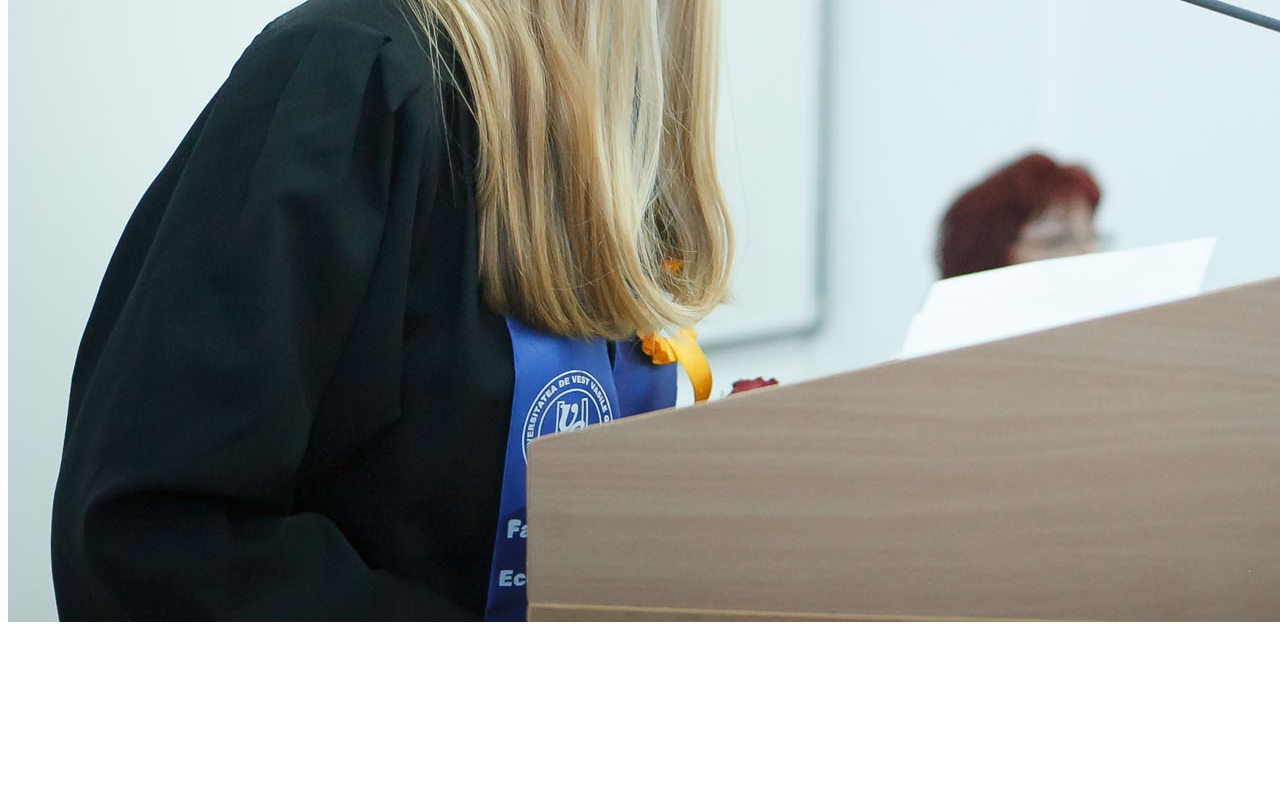
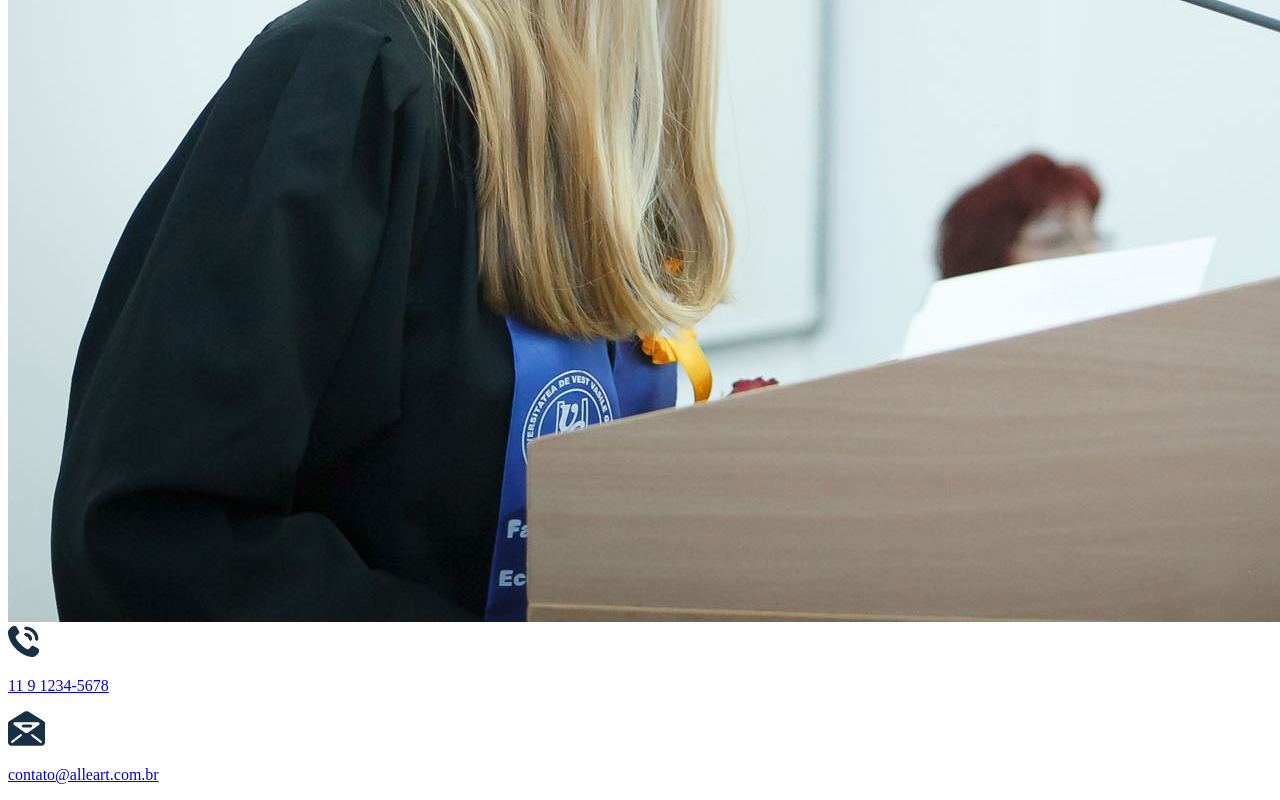
Before and after one commit to fajsx/html-css_allestudioproject, a plain HTML site: page index.html in a window 1280 px wide. Shown: the part 8542-9342 px from the top of the page. Before the commit the page ends 9176 px from the top, so only its background shows below. Drawn offline with Linux system fonts and the light colour scheme.

Commit message:
section Contato

```diff
--- a/index.html
+++ b/index.html
@@ -80,6 +80,18 @@
         <img src="imagens/homem.jpg">
         <img src="imagens/formando.jpg">
     </section>
+
+    <!-- Área da sessão Contato -->
+    <section id="contato">
+        <div>
+            <img src="imagens/tel.png" alt="telefone">
+            <p><a href="tel:11912345678">11 9 1234-5678</a></p>
+        </div>
+        <div>
+            <img src="imagens/mail.png" alt="email">
+            <p><a href="mailto:contato@alleart.com.br">contato@alleart.com.br</a></p>
+        </div>
+    </section>
 </body>
 
 </html>
```
